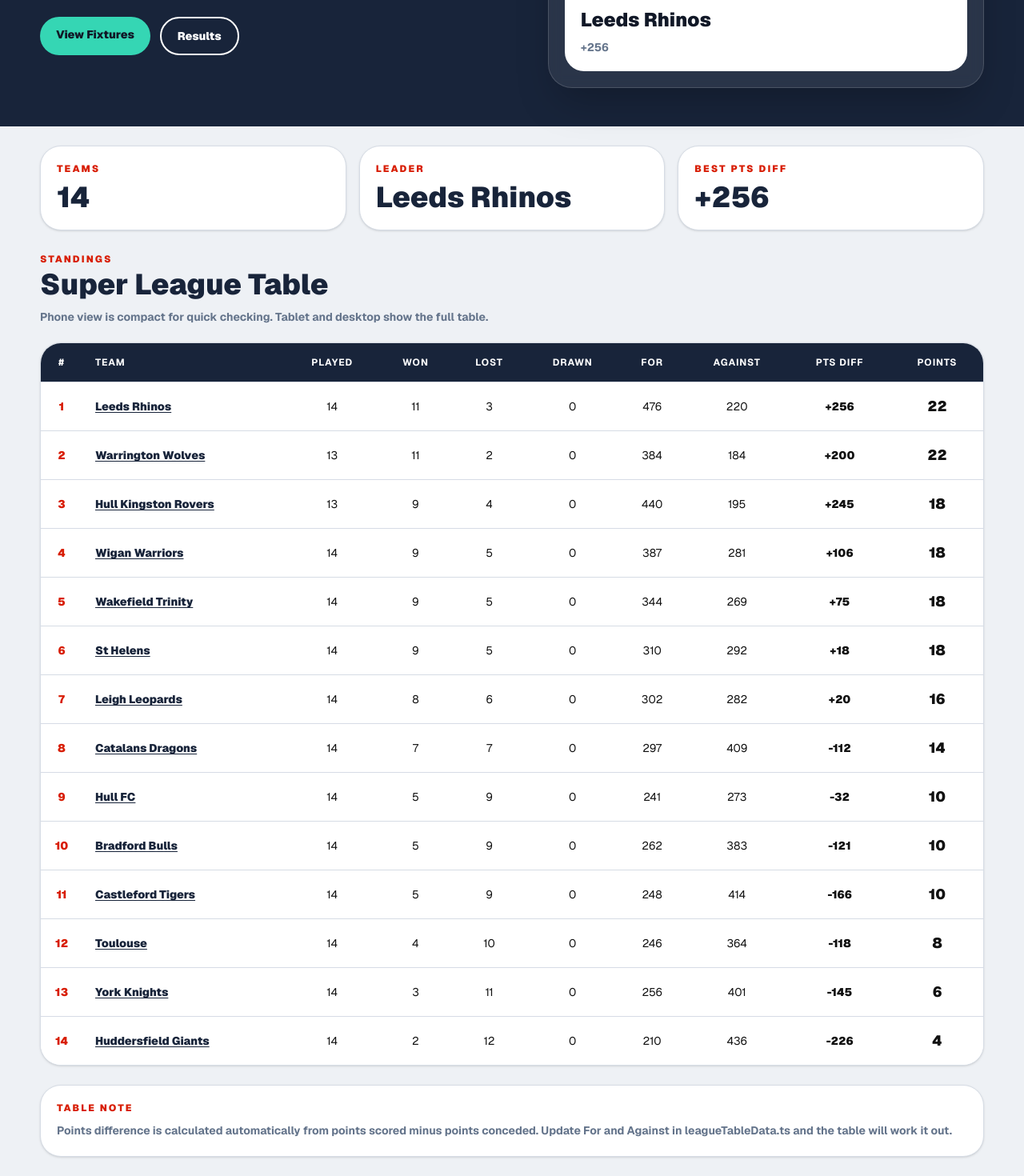
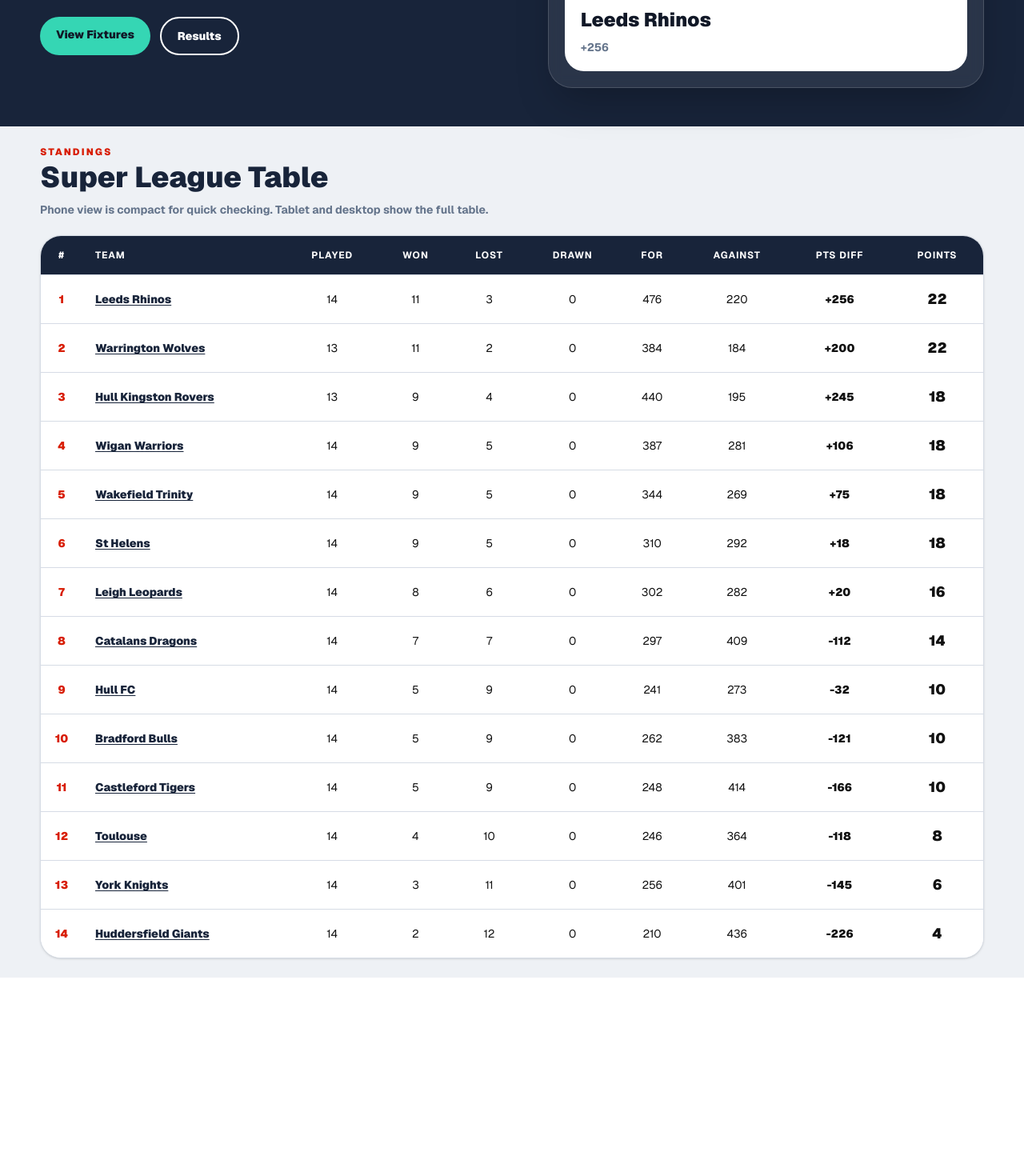
Before and after one commit to acannon76/rugby-league-supporter-web, a Next.js app: page /league-table in a window 1280 px wide. Shown: the part 365-1835 px from the top of the page at 80% size. After the commit the page ends 1587 px from the top, so only its background shows below. Built offline with nearby package versions, Linux system fonts and the light colour scheme.

Commit message:
clean league table

```diff
--- a/src/app/league-table/page.tsx
+++ b/src/app/league-table/page.tsx
@@ -57,18 +57,7 @@ export default function LeagueTablePage() {
 
       <section className="px-4 py-6 sm:px-6 lg:px-10">
         <div className="mx-auto max-w-[1180px]">
-          <section className="mb-7 grid gap-4 sm:grid-cols-3">
-            <StatCard title="Teams" value={sortedTable.length} />
-            <StatCard title="Leader" valueText={leader?.team || "TBC"} />
-            <StatCard
-              title="Best Pts Diff"
-              valueText={
-                bestPointsDifference
-                  ? formatPointsDifference(getPointsDifference(bestPointsDifference))
-                  : "TBC"
-              }
-            />
-          </section>
+
 
           <SectionHeading
             eyebrow="Standings"
@@ -80,17 +69,7 @@ export default function LeagueTablePage() {
 
           <DesktopLeagueTable rows={sortedTable} />
 
-          <section className="mt-6 rounded-[26px] border border-[#d6dce5] bg-white p-5 shadow-sm">
-            <p className="text-xs font-black uppercase tracking-[0.18em] text-[#d81e05]">
-              Table Note
-            </p>
 
-            <p className="mt-2 text-sm font-bold leading-6 text-[#64748b]">
-              Points difference is calculated automatically from points scored
-              minus points conceded. Update For and Against in leagueTableData.ts
-              and the table will work it out.
-            </p>
-          </section>
         </div>
       </section>
     </main>
@@ -187,27 +166,7 @@ function HeroStandingsCard({
   );
 }
 
-function StatCard({
-  title,
-  value,
-  valueText,
-}: {
-  title: string;
-  value?: number;
-  valueText?: string;
-}) {
-  return (
-    <section className="rounded-[26px] border border-[#d6dce5] bg-white p-5 shadow-sm">
-      <p className="text-xs font-black uppercase tracking-[0.18em] text-[#d81e05]">
-        {title}
-      </p>
 
-      <p className="mt-2 text-3xl font-black text-[#18243a] sm:text-4xl">
-        {valueText ?? value}
-      </p>
-    </section>
-  );
-}
 
 function SectionHeading({
   eyebrow,
```
